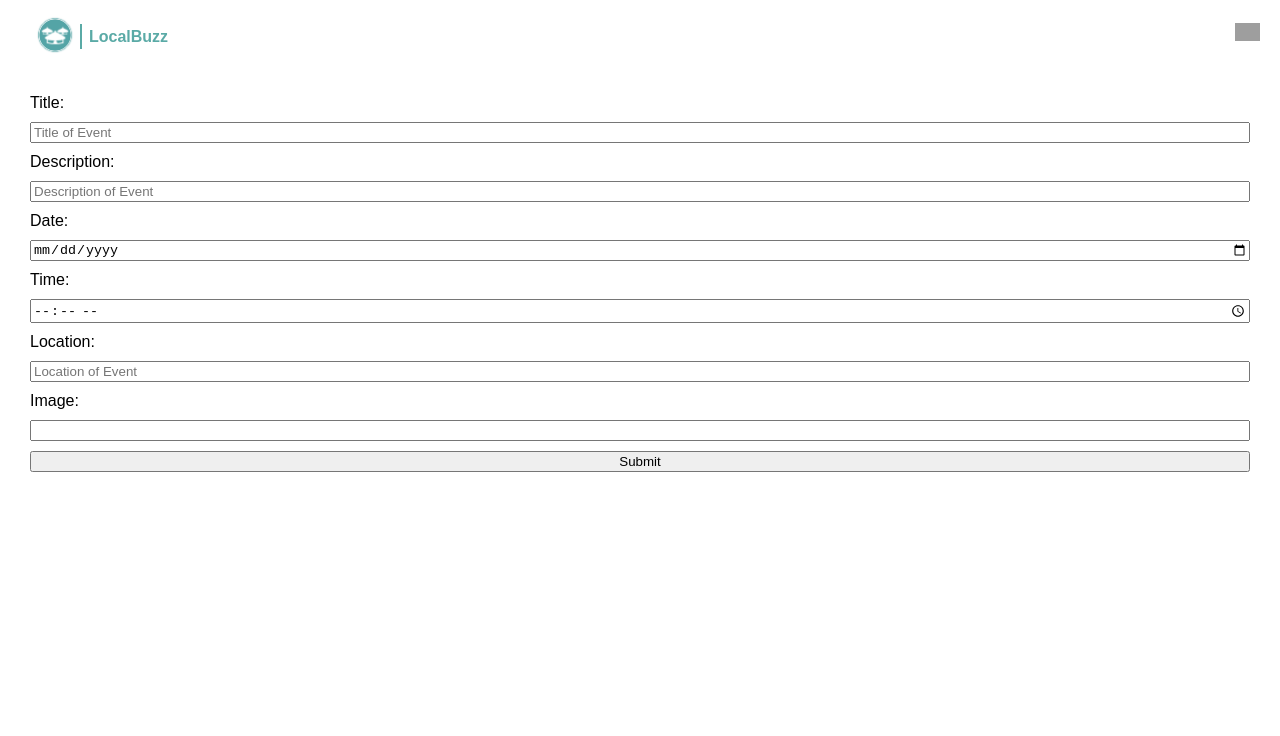
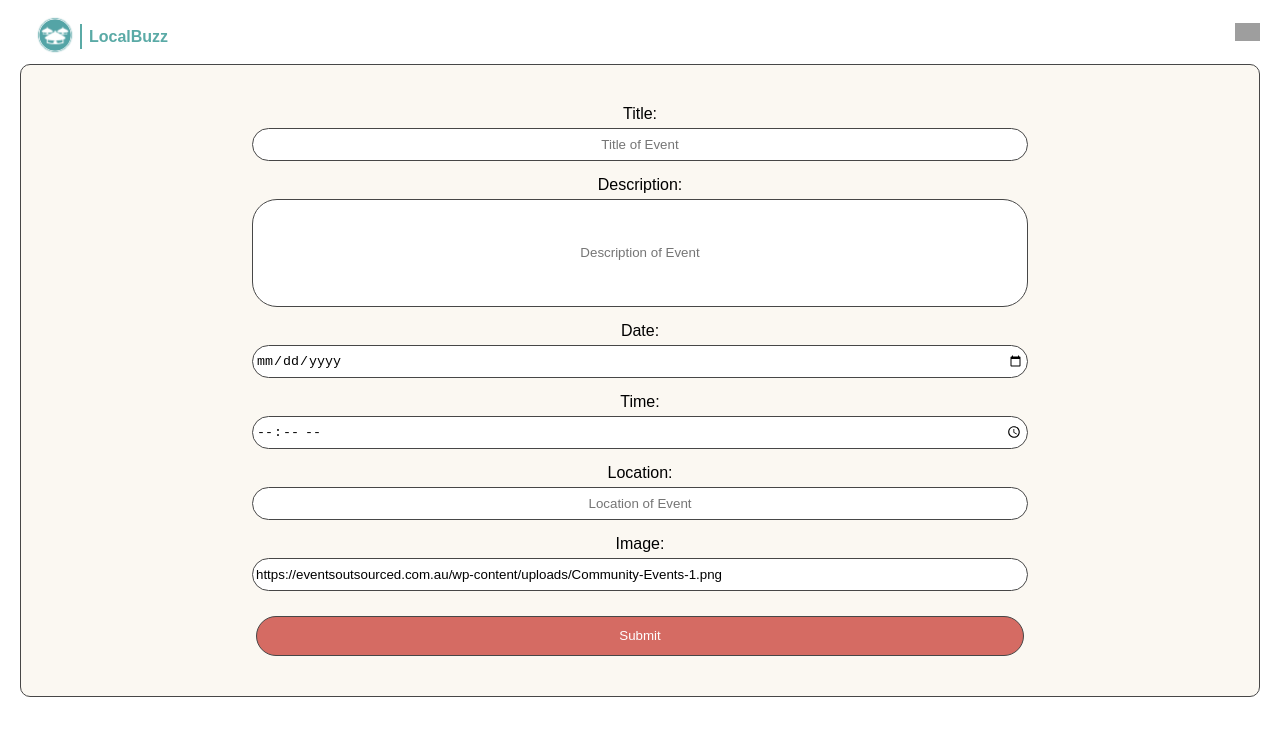
Before and after one commit to Deen-q/SwampySyntax, a React (Create React App) app in the folder local-buzz/: page /createeventpage in a window 1280 px wide. Shown: the top 736 px of the page. Built offline with nearby package versions, Linux system fonts and the light colour scheme; grey boxes are pictures that could not be loaded.

Commit message:
added form styling

```diff
--- a/local-buzz/src/Components/CreateEventPage/AddEventForm/AddEventForm.css
+++ b/local-buzz/src/Components/CreateEventPage/AddEventForm/AddEventForm.css
@@ -1,8 +1,46 @@
+#event-form-container {
+	background-color: #fbf8f2;
+	padding: 10px;
+	border-radius: 10px;
+	margin: 0px 20px;
+	border: 1px solid #474747
+}
+
 form {
 	display: flex;
 	flex-direction: column;
-	gap: 10px;
+	gap: 15px;
 	justify-content: space-around;
-	/* text-align: center; */
+	/* text-align: left; */
 	margin: 30px;
+	align-items: center;
 }
+
+
+input {
+	margin-top: -10px;
+	border-radius: 25px;
+	width: 60vw;
+	padding: 3px;
+	height: 25px;
+	border: 1px solid #474747;
+}
+
+input::placeholder {
+	text-align: center;
+}
+
+#description {
+	height: 100px
+}
+
+/* #date, #time {
+	padding: 0px 0px;
+} */
+
+#submit {
+	background-color: #d56b63;
+	color: white;
+	height: 40px;
+	margin-top: 10px;
+}
--- a/local-buzz/src/Components/CreateEventPage/AddEventForm/AddEventForm.js
+++ b/local-buzz/src/Components/CreateEventPage/AddEventForm/AddEventForm.js
@@ -1,10 +1,11 @@
 // import { eventData } from "../../Data/EventData";
 import "./AddEventForm.css";
-import {useState} from "react";
-import {v4 as uuidv4} from "uuid";
-import {useNavigate} from "react-router-dom";
+import { useState } from "react";
+import { v4 as uuidv4 } from "uuid";
+import { useNavigate } from "react-router-dom";
+// import community-event from "../Data/Images/community-event.png"
 
-export default function AddEventForm({addNewEvent}) {
+export default function AddEventForm({ addNewEvent }) {
   const [title, setTitle] = useState("");
   const [description, setDescription] = useState("");
   const [date, setDate] = useState("");
@@ -26,71 +27,75 @@ export default function AddEventForm({addNewEvent}) {
       image: image,
     };
 
+    setImage(event.target.value)
+
     addNewEvent(newEvent);
     //navigate to the home page automatically after submitting the form (function has been run)
     navigate("/");
   }
 
   return (
-    <div>
-    {/*Run the onSubmit once the form has been filled*/}
+    <div id="event-form-container">
+      {/*Run the onSubmit once the form has been filled*/}
       <form onSubmit={handleSubmit}>
-        <label htmlFor='title'>Title:</label>
+        <label htmlFor="title">Title:</label>
         <input
           required
-          type='text'
-          id='title'
-          name='title'
-          placeholder='Title of Event'
+          type="text"
+          id="title"
+          name="title"
+          placeholder="Title of Event"
           onChange={(event) => setTitle(event.target.value)}
         ></input>
-        <label htmlFor='description'>Description:</label>
+        <label htmlFor="description">Description:</label>
         <input
           required
-          type='text'
-          id='description'
-          name='description'
-          placeholder='Description of Event'
+          type="text"
+          id="description"
+          name="description"
+          placeholder="Description of Event"
           onChange={(event) => setDescription(event.target.value)}
         ></input>
-        <label htmlFor='date'>Date:</label>
+        <label htmlFor="date">Date:</label>
         <input
           required
-          type='date'
-          id='date'
-          name='date'
+          type="date"
+          id="date"
+          name="date"
           onChange={(event) => setDate(event.target.value)}
         ></input>
-        <label htmlFor='time'>Time:</label>
+        <label htmlFor="time">Time:</label>
         <input
           required
-          type='time'
-          id='time'
-          name='time'
+          type="time"
+          id="time"
+          name="time"
           onChange={(event) => setTime(event.target.value)}
         ></input>
-        <label htmlFor='location'>Location:</label>
+        <label htmlFor="location">Location:</label>
         <input
           required
-          type='text'
-          id='location'
-          name='location'
-          placeholder='Location of Event'
+          type="text"
+          id="location"
+          name="location"
+          placeholder="Location of Event"
           onChange={(event) => setLocation(event.target.value)}
         ></input>
-        <label htmlFor='image'>Image:</label>
+        <label htmlFor="image">Image:</label>
         <input
-          type='text'
-          id='image'
-          name='image'
-          onChange={(event) => setImage(event.target.value)}
+          type="text"
+          id="image"
+          name="image"
+          value="https://eventsoutsourced.com.au/wp-content/uploads/Community-Events-1.png"
+          // onChange={(event) => setImage(event.target.value)}
+
         ></input>
         {/* <label for="tags">Tags:</label>
                 <input type="text" id="tags" name="tags" placeholder="Tags for Event"></input>
                 <label for="link">Link:</label>
                 <input type="text" id="link" name="link" placeholder="Link to Event"></input>
                 */}
-        <input type='submit' value='Submit'></input>
+        <input type="submit" value="Submit" id="submit"></input>
       </form>
     </div>
   );
```
Also changed, not shown: local-buzz/src/Components/Data/Images/community-event.png (added).
